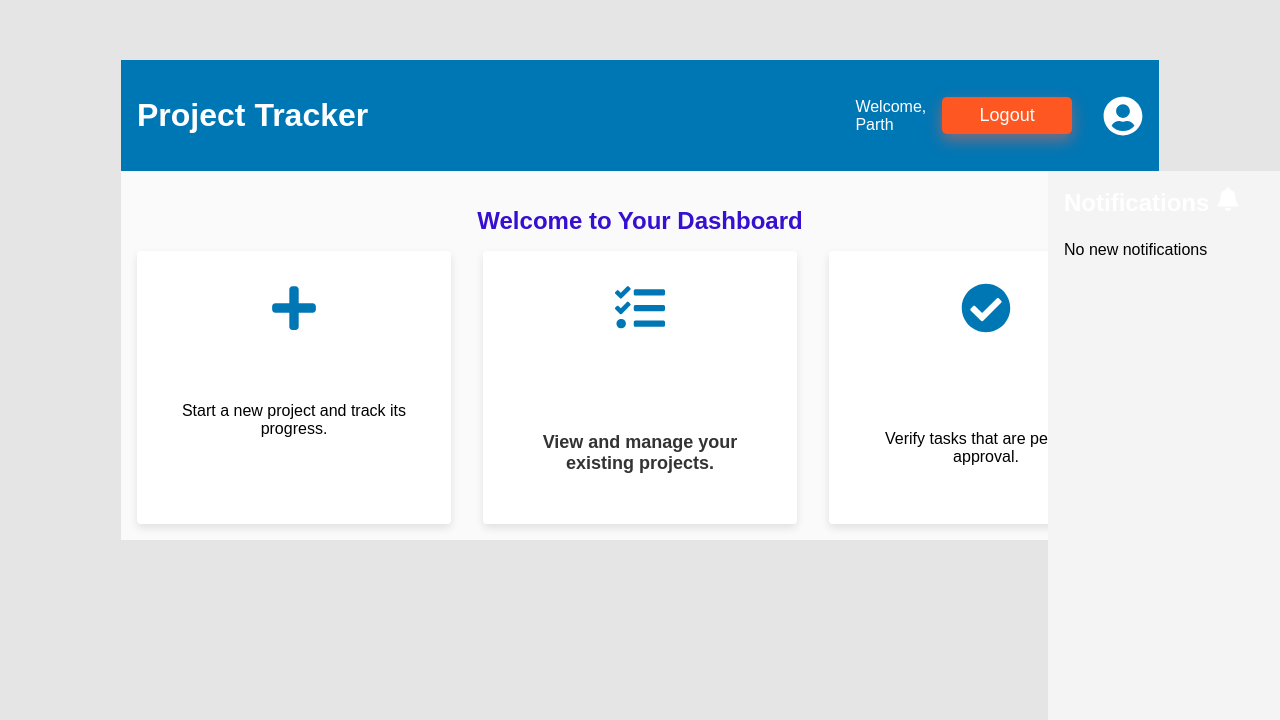
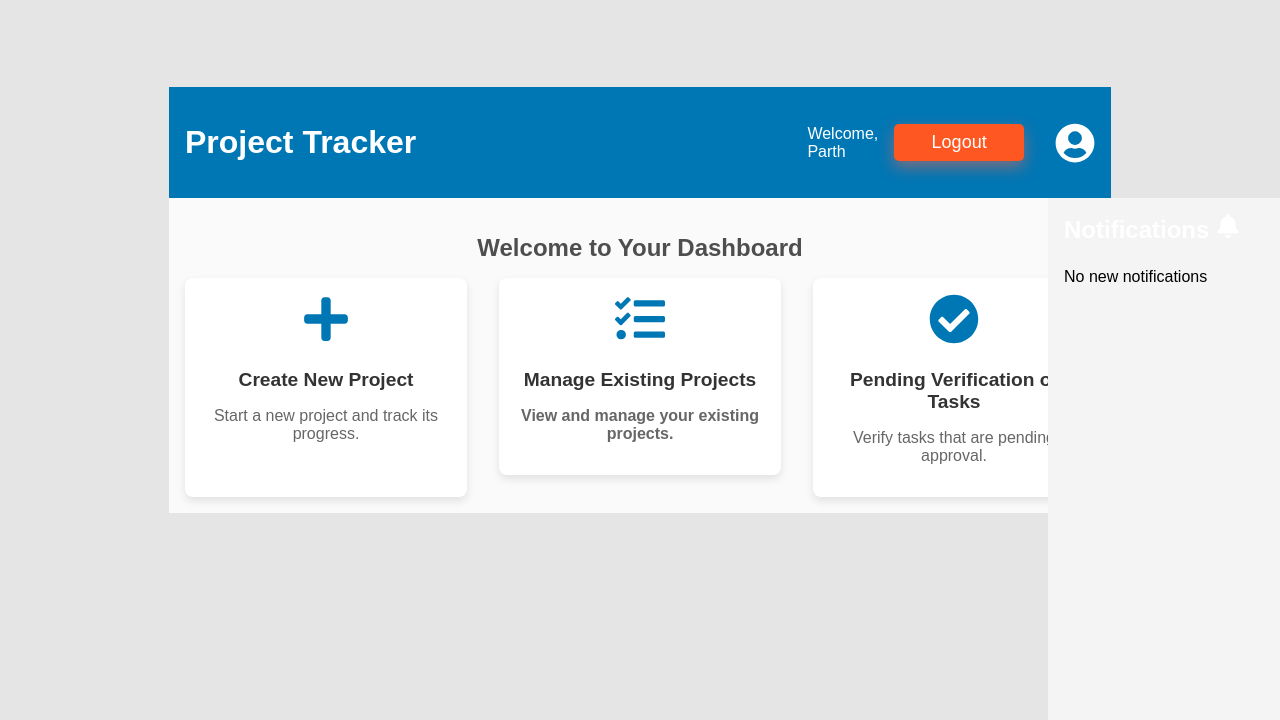
Before and after one commit to Shripad735/Project-Tracker, a React (Create React App) app in the folder front-end/dhanwantari/: page /dashboard in a window 1280 px wide. Shown: the part 120-840 px from the top of the page. Built offline with nearby package versions, Linux system fonts and the light colour scheme; the HTML template or start-up script is replaced by a standard one.

Commit message:
Update Dashboard.css

```diff
--- a/front-end/dhanwantari/src/components/Dashboard.css
+++ b/front-end/dhanwantari/src/components/Dashboard.css
@@ -12,6 +12,7 @@
 
 .dashboard h2 {
     margin-bottom: 1rem;
+    color: #4e4e4e; /* Darker color for better visibility */
 }
 
 .option-cards {
@@ -20,3 +21,23 @@
     justify-content: center;
     flex-wrap: wrap; /* Allow wrapping of cards if needed */
 }
+
+.option-card {
+    background: #ffffff; /* Ensure background is white or light */
+    padding: 1rem;
+    border-radius: 8px;
+    box-shadow: 0 4px 8px rgba(0, 0, 0, 0.1);
+    text-align: center;
+    width: 250px; /* Adjust width as needed */
+}
+
+.option-card h3 {
+    color: #333; /* Set a visible color for the card titles */
+    font-size: 1.2rem;
+    margin-bottom: 0.5rem;
+}
+
+.option-card p {
+    color: #666; /* Set a visible color for the card descriptions */
+    font-size: 1rem;
+}
```
